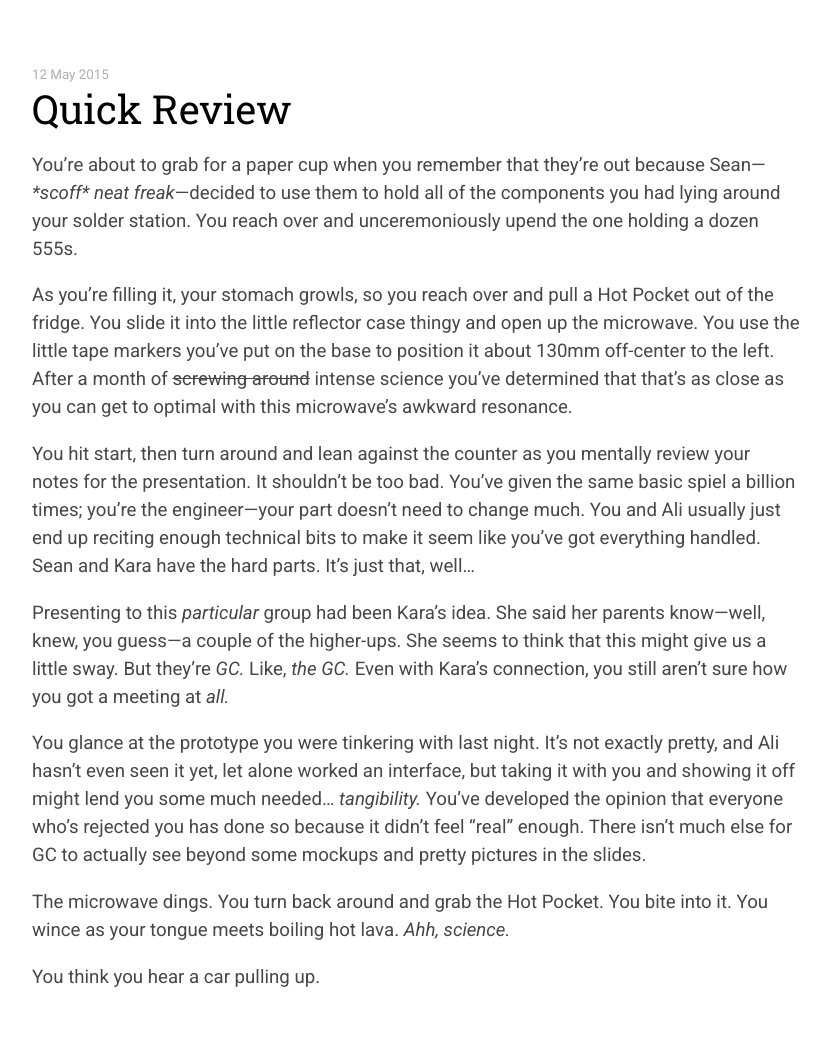
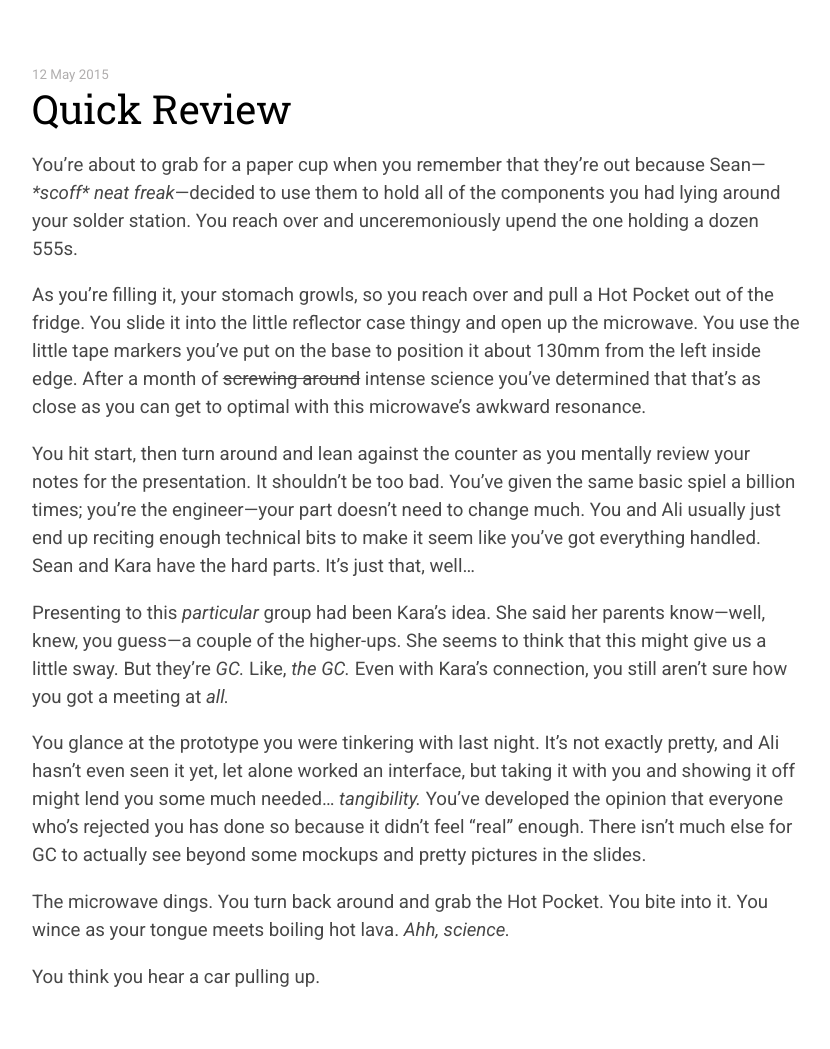
Before and after one commit to adamhovorka/pen, a Jekyll site: the page built from _posts/2015-05-12-quick-review.md, in a window 1280 px wide. Shown: the whole page, without its empty margins (224-1054 px from the left). Built offline with Jekyll 4.4.1, drawn with Linux system fonts in a browser that asks for light colours; Markdown is read by kramdown in place of the engine named in the settings.

```diff
--- a/_posts/2015-05-12-quick-review.md
+++ b/_posts/2015-05-12-quick-review.md
@@ -7,7 +7,7 @@
 
 You're about to grab for a paper cup when you remember that they're out because Sean—_\*scoff\* neat freak_—decided to use them to hold all of the components you had lying around your solder station. You reach over and unceremoniously upend the one holding a dozen 555s.
 
-As you're filling it, your stomach growls, so you reach over and pull a Hot Pocket out of the fridge. You slide it into the little reflector case thingy and open up the microwave. You use the little tape markers you've put on the base to position it about 130mm off-center to the left. After a month of <s>screwing around</s> intense science you've determined that that's as close as you can get to optimal with this microwave's awkward resonance.
+As you're filling it, your stomach growls, so you reach over and pull a Hot Pocket out of the fridge. You slide it into the little reflector case thingy and open up the microwave. You use the little tape markers you've put on the base to position it about 130mm from the left inside edge. After a month of <s>screwing around</s> intense science you've determined that that's as close as you can get to optimal with this microwave's awkward resonance.
 
 You hit start, then turn around and lean against the counter as you mentally review your notes for the presentation. It shouldn't be too bad. You've given the same basic spiel a billion times; you're the engineer—your part doesn't need to change much. You and Ali usually just end up reciting enough technical bits to make it seem like you've got everything handled. Sean and Kara have the hard parts. It's just that, well...
 
```
